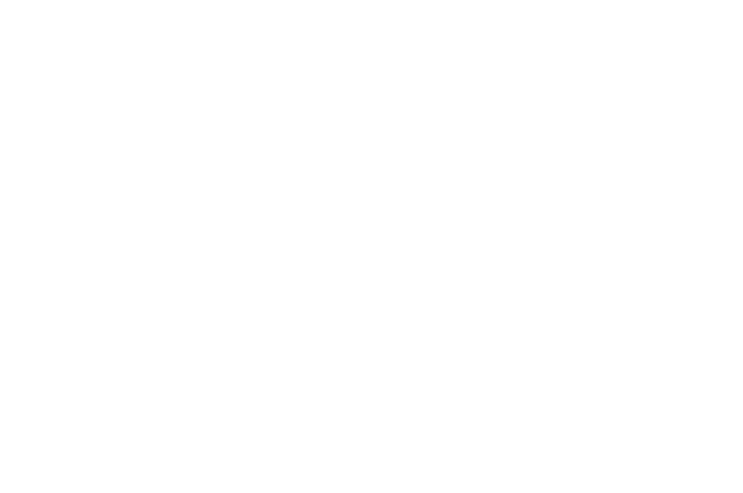
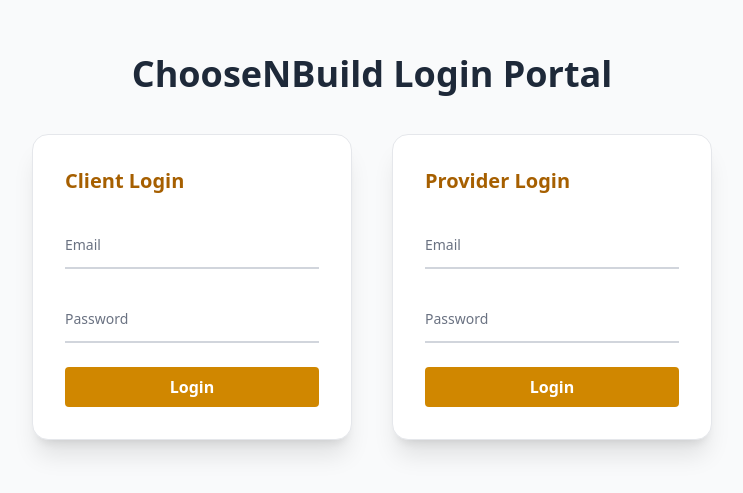
Before and after one commit to GayanukaT/ChooseNBuild, a React (Vite) app in the folder frontend/: page /login in a window 1280 px wide. Before the commit this address had no page. Shown: the part 153-646 px from the top of the page, without its empty margins (268-1011 px from the left). Built offline with nearby package versions, Linux system fonts and the light colour scheme.

Commit message:
Add a common homepage for both clients and providers

```diff
--- a/frontend/src/App.jsx
+++ b/frontend/src/App.jsx
@@ -1,5 +1,6 @@
 import React from "react";
 import { BrowserRouter as Router, Routes, Route } from "react-router-dom";
+import HomePage from "./pages/Home";
 import Login from "./pages/Login";
 import ClientRegister from "./pages/client/Register";
 import ProviderRegister from "./pages/provider/Register";
@@ -15,7 +16,8 @@
   return (
     <Router>
       <Routes>
-        <Route path="/" element={<Login />} />
+        <Route path="/" element={<HomePage />} />
+        <Route path="/login" element={<Login />} />
         <Route path="/client/register" element={<ClientRegister />} />
         <Route path="/provider/register" element={<ProviderRegister />} />
         <Route path="/providerdashboard" element={<ProviderDashboard />} />
```
Also changed, not shown: frontend/src/pages/Home.jsx (added).
